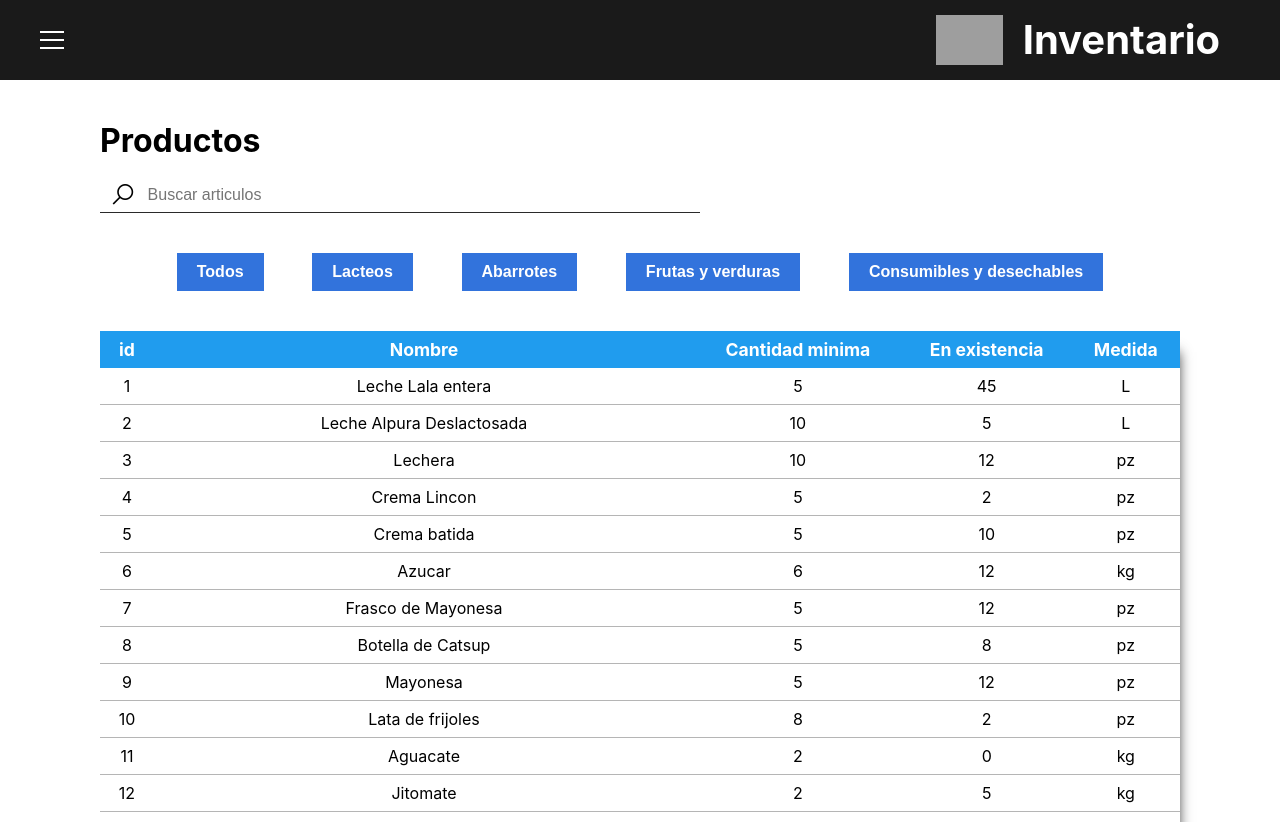
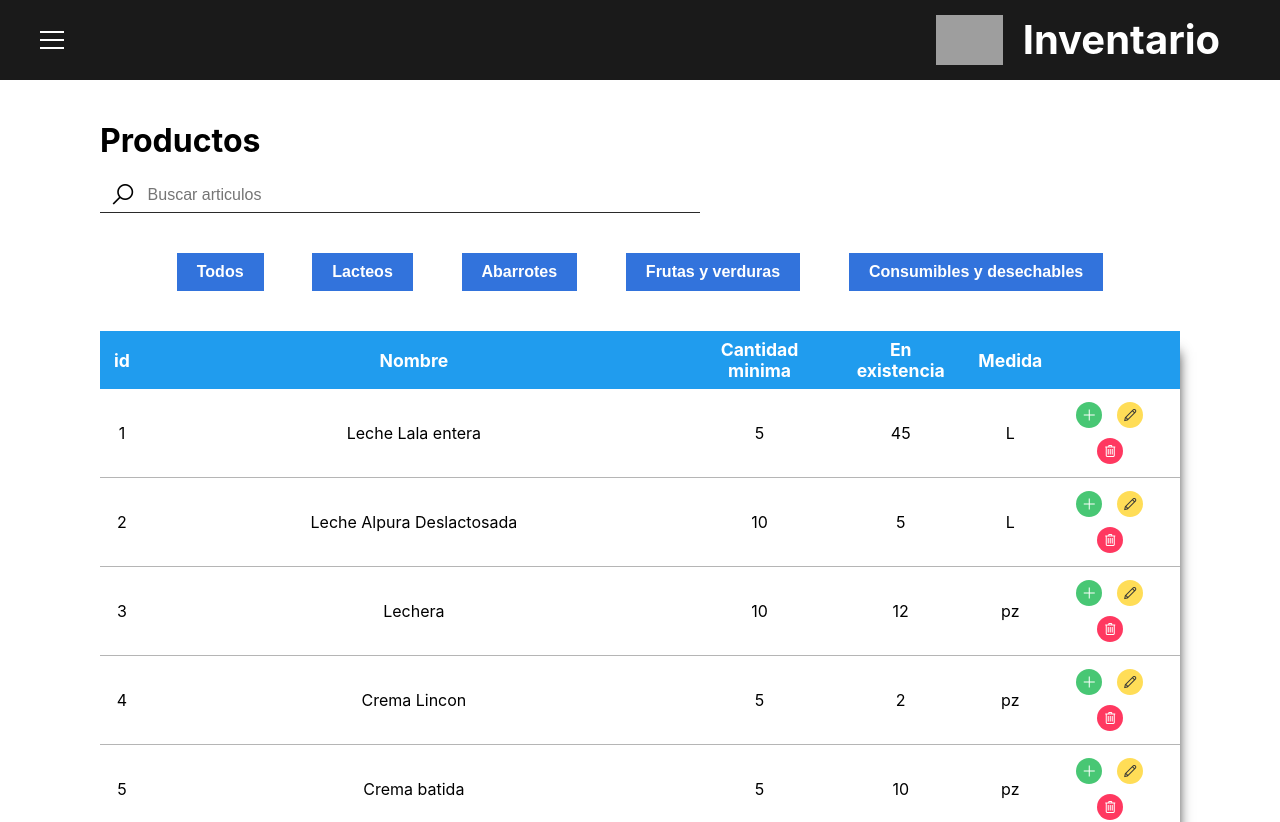
Before and after one commit to edevars/BarrioVivo, a Next.js app: page /productos in a window 1280 px wide. Shown: the top 822 px of the page. Built offline with nearby package versions, Linux system fonts and the light colour scheme; grey boxes are pictures that could not be loaded.

Commit message:
:sparkles: Adding options in table

```diff
--- a/src/Components/Layout/ProductsContent.js
+++ b/src/Components/Layout/ProductsContent.js
@@ -13,6 +13,7 @@ const ProductsContent = ({ theme, products, search, filterByCategory }) => {
       <Table
         products={products}
         fullWidth
+        options
         backgroundHead={theme.bulma.info}
         foregroundHead={theme.bulma.white}
       />
--- /dev/null
+++ b/src/Components/Table/Options.js
@@ -0,0 +1,41 @@
+import styled from "styled-components";
+
+const OptionsItem = styled.th`
+  .icon {
+    margin-right: 15px;
+    padding: 5px;
+    text-align: center;
+    border-radius: 50%;
+    cursor: pointer;
+    font-size: 1rem;
+    margin-top: 5px;
+    margin-bottom: 5px;
+  }
+
+  .add {
+    background: ${props => props.theme.bulma.success};
+    color: white;
+  }
+
+  .edit {
+    background: ${props => props.theme.bulma.warning};
+    color: ${props => props.theme.bulma.dark};
+  }
+
+  .delete {
+    background: ${props => props.theme.bulma.danger};
+    color: ${props => props.theme.bulma.white};
+  }
+`;
+
+const Options = () => {
+  return (
+    <OptionsItem>
+      <i className="icon add las la-plus" />
+      <i className="icon edit las la-pen" />
+      <i className="icon delete las la-trash-alt" />
+    </OptionsItem>
+  );
+};
+
+export default Options;
--- a/src/Components/Table/index.js
+++ b/src/Components/Table/index.js
@@ -1,5 +1,6 @@
 import styled from "styled-components";
 import PropTypes from "prop-types";
+import Options from "./Options";
 
 const Table = styled.table`
   border-collapse: collapse;
@@ -29,7 +30,13 @@ const Table = styled.table`
   }
 `;
 
-const Replace = ({ products, backgroundHead, foregroundHead, fullWidth }) => {
+const Replace = ({
+  products,
+  backgroundHead,
+  foregroundHead,
+  fullWidth,
+  options
+}) => {
   return (
     <Table
       backgroundHead={backgroundHead}
@@ -43,6 +50,7 @@ const Replace = ({ products, backgroundHead, foregroundHead, fullWidth }) => {
           <th>Cantidad minima</th>
           <th>En existencia</th>
           <th>Medida</th>
+          {options && <th></th>}
         </tr>
       </thead>
       <tbody>
@@ -53,6 +61,7 @@ const Replace = ({ products, backgroundHead, foregroundHead, fullWidth }) => {
             <th>{minStock}</th>
             <th>{inStock}</th>
             <th>{unit}</th>
+            {options && <Options />}
           </tr>
         ))}
       </tbody>
@@ -64,7 +73,8 @@ Replace.propTypes = {
   products: PropTypes.array.isRequired,
   backgroundHead: PropTypes.string.isRequired,
   foregroundHead: PropTypes.string.isRequired,
-  fullWidth: PropTypes.bool
+  fullWidth: PropTypes.bool,
+  options: PropTypes.bool
 };
 
 export default Replace;
```
